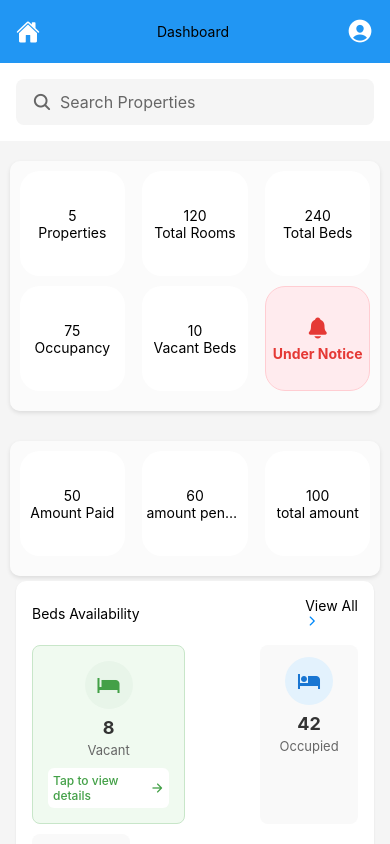
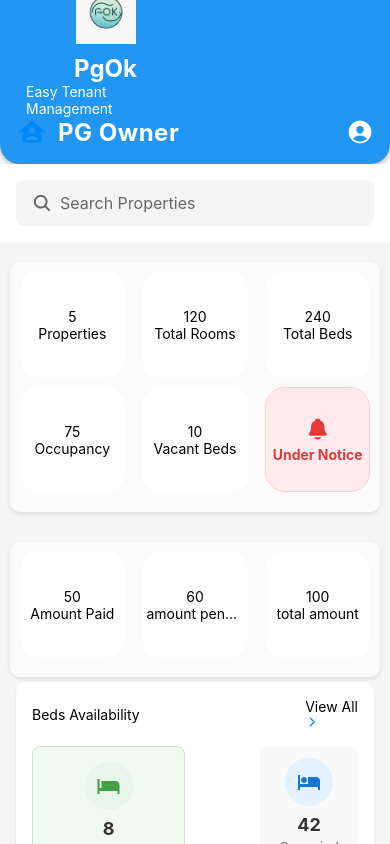
Before and after one commit to akrajput562/PgOwnerFrontEnd, a React Native app: screen /Dashboard in a window 390 px wide. Shown: the top 844 px of the page. Built offline with nearby package versions, Linux system fonts and the light colour scheme.

Commit message:
feat: update dashboard header with logo and improve layout
- Add PG Owner logo and app name to header
- Improve header styling with rounded corners and shadow
- Add new components and screens
- Update navigation configuration

```diff
--- a/App.js
+++ b/App.js
@@ -1,12 +1,19 @@
 import { StatusBar } from 'expo-status-bar';
-import { SafeAreaView } from 'react-native';
+import { SafeAreaView, StyleSheet } from 'react-native';
 import RootStack from './navigators/RootStack';
 
 export default function App() {
   return (
-    <SafeAreaView style={{ flex: 1 }}>
+    <SafeAreaView style={styles.container}>
       <StatusBar style="light" />
       <RootStack />
     </SafeAreaView>
   );
 }
+
+const styles = StyleSheet.create({
+  container: {
+    flex: 1,
+    backgroundColor: '#fff',
+  },
+});
--- a/app.json
+++ b/app.json
@@ -1,28 +1,32 @@
 {
   "expo": {
-    "name": "pg_management",
-    "slug": "pg_management",
+    "name": "PgOk",
+    "slug": "pgok",
+    "description": "Easy Tenant Management",
     "version": "1.0.0",
     "orientation": "portrait",
-    "icon": "./assets/icon.png",
+    "icon": "./assets/pgok-logo.png",
     "userInterfaceStyle": "light",
     "newArchEnabled": true,
     "splash": {
-      "image": "./assets/splash-icon.png",
+      "image": "./assets/pgok-logo.png",
       "resizeMode": "contain",
       "backgroundColor": "#ffffff"
     },
     "ios": {
-      "supportsTablet": true
+      "supportsTablet": true,
+      "icon": "./assets/pgok-logo.png"
     },
     "android": {
       "adaptiveIcon": {
-        "foregroundImage": "./assets/adaptive-icon.png",
+        "foregroundImage": "./assets/pgok-logo.png",
         "backgroundColor": "#ffffff"
       }
     },
     "web": {
-      "favicon": "./assets/favicon.png"
+      "favicon": "./assets/pgok-logo.png",
+      "name": "PgOk",
+      "description": "Easy Tenant Management"
     }
   }
 }
--- /dev/null
+++ b/components/CustomHeader.js
@@ -0,0 +1,48 @@
+import React from 'react';
+import { View, Image, Text, StyleSheet } from 'react-native';
+
+const CustomHeader = () => {
+  return (
+    <View style={styles.container}>
+      <Image
+        source={require('../assets/pgok-logo.png')}
+        style={styles.logo}
+        resizeMode="contain"
+      />
+      <View style={styles.textContainer}>
+        <Text style={styles.appName}>PgOk</Text>
+        <Text style={styles.slogan}>Easy Tenant Management</Text>
+      </View>
+    </View>
+  );
+};
+
+const styles = StyleSheet.create({
+  container: {
+    flex: 1,
+    justifyContent: 'center',
+    alignItems: 'center',
+    backgroundColor: '#2196F3',
+    padding: 10,
+    height: '100%',
+  },
+  logo: {
+    width: 60,
+    height: 60,
+    marginBottom: 10,
+  },
+  textContainer: {
+    alignItems: 'center',
+  },
+  appName: {
+    fontSize: 24,
+    fontWeight: 'bold',
+    color: '#fff',
+  },
+  slogan: {
+    fontSize: 14,
+    color: '#fff',
+  },
+});
+
+export default CustomHeader;
--- a/login_screen/Dashboard.js
+++ b/login_screen/Dashboard.js
@@ -11,10 +11,10 @@ const Dashboard = ({ navigation }) => {
     <View style={styles.container}>
       {/* Header */}
       <View style={styles.header}>
-        <TouchableOpacity>
-          <Ionicons name="home" size={24} color="white" />
-        </TouchableOpacity>
-        <Text style={styles.headerTitle}>Dashboard</Text>
+        <View style={styles.logoContainer}>
+          <MaterialCommunityIcons name="home-account" size={32} color="#0089fa" />
+          <Text style={styles.appName}>PG Owner</Text>
+        </View>
         <View style={styles.userInfo}>
           <TouchableOpacity onPress={() => navigation.navigate('ProfileScreen')}>
             <Ionicons name="person-circle" size={28} color="white" />
@@ -248,6 +248,27 @@ const styles = StyleSheet.create({
     backgroundColor: '#2196F3',
     padding: 16,
     paddingTop: StatusBar.currentHeight + 16,
+    borderBottomLeftRadius: 20,
+    borderBottomRightRadius: 20,
+    elevation: 5,
+    shadowColor: '#000',
+    shadowOffset: {
+      width: 0,
+      height: 2,
+    },
+    shadowOpacity: 0.25,
+    shadowRadius: 3.84,
+  },
+  logoContainer: {
+    flexDirection: 'row',
+    alignItems: 'center',
+    gap: 10,
+  },
+  appName: {
+    color: 'white',
+    fontSize: 24,
+    fontWeight: 'bold',
+    letterSpacing: 0.5,
   },
   userInfo: {
     flexDirection: 'row',
--- a/navigators/RootStack.js
+++ b/navigators/RootStack.js
@@ -5,6 +5,7 @@ import { SafeAreaProvider } from 'react-native-safe-area-context';
 import { Platform } from 'react-native';
 
 import { colors } from "../components/colors";
+import CustomHeader from "../components/CustomHeader";
 const { accent, secondary } = colors;
 
 //screen
@@ -35,44 +36,53 @@ const RootStack = () => {
             <NavigationContainer>
                 <Stack.Navigator
                     screenOptions={{
-                        headerTintColor: accent,
+                        headerTintColor: '#fff',
                         headerStyle: {
                             height: Platform.OS === 'ios' ? 110 : 100,
-                            backgroundColor: secondary,
+                            backgroundColor: '#2196F3',
                             borderBottomWidth: 0,
                             shadowColor: 'transparent',
                             shadowOpacity: 0,
                             elevation: 0
                         },
+                        headerTitle: () => <CustomHeader />,
+                        headerTitleStyle: {
+                            flex: 1,
+                            textAlign: 'center',
+                            color: '#fff'
+                        },
+                        headerLeft: () => null,
+                        headerRight: () => null,
+                        headerShown: true,
+                        headerTransparent: false,
                         headerLeftContainerStyle: {
-                            paddingLeft: 10,
-                            marginTop: Platform.OS === 'ios' ? 10 : 0
+                            paddingLeft: 0,
+                            marginTop: 0
                         },
                         headerRightContainerStyle: {
-                            paddingRight: 25,
-                            marginTop: Platform.OS === 'ios' ? 10 : 0
+                            paddingRight: 0,
+                            marginTop: 0
                         },
                         headerTitleContainerStyle: {
-                            marginTop: Platform.OS === 'ios' ? 10 : 0
-                        },
-                        safeAreaInsets: { top: Platform.OS === 'ios' ? 50 : 0 }
+                            flex: 1,
+                            justifyContent: 'center',
+                            alignItems: 'center'
+                        }
                     }}
                     initialRouteName="Login"
                 >
-                    <Stack.Screen name="Login" component={Login} options={{ headerShown: false }} />
-                    <Stack.Screen name="Signup" component={Signup} options={{ headerShown: false }} />
+                    <Stack.Screen name="Login" component={Login} />
+                    <Stack.Screen name="Signup" component={Signup} />
                     <Stack.Screen
                         name="EmailVerification"
                         component={EmailVerification}
-                        options={{ headerTitle: 'Email Verification' }}
                     />
-                    <Stack.Screen name="ForgotPassword" component={ForgotPassword} options={{ headerTitle: 'Forgot Password' }} />
-                    <Stack.Screen name="ResetPassword" component={ResetPassword} options={{ headerTitle: 'Reset Password' }} />
+                    <Stack.Screen name="ForgotPassword" component={ForgotPassword} />
+                    <Stack.Screen name="ResetPassword" component={ResetPassword} />
                     <Stack.Screen
                         name="Dashboard"
                         component={Dashboard}
                         options={{
-                            headerShown: false,
                             gestureEnabled: false
                         }}
                     />
```
Also changed, not shown: screens/ManagePG.js (added, +94 -0 lines), screens/UpdateProperty.js (added, +87 -0 lines), assets/pgok-logo.png (added), 1 other file (tests, documents, lock files or other folders).
